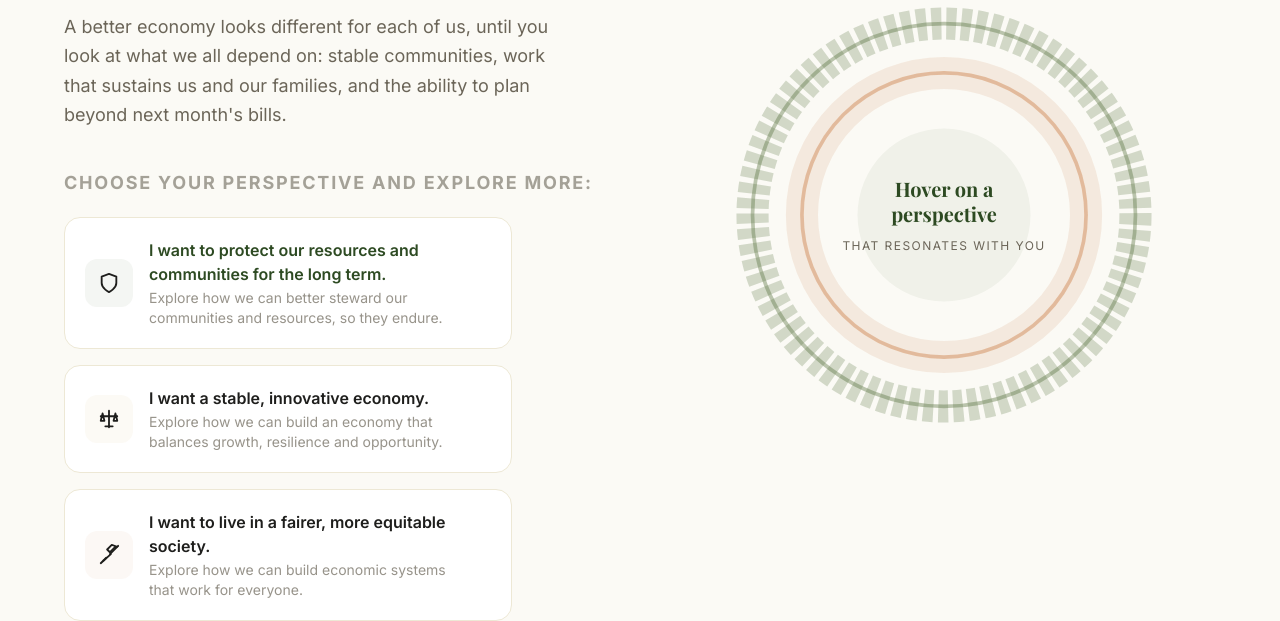
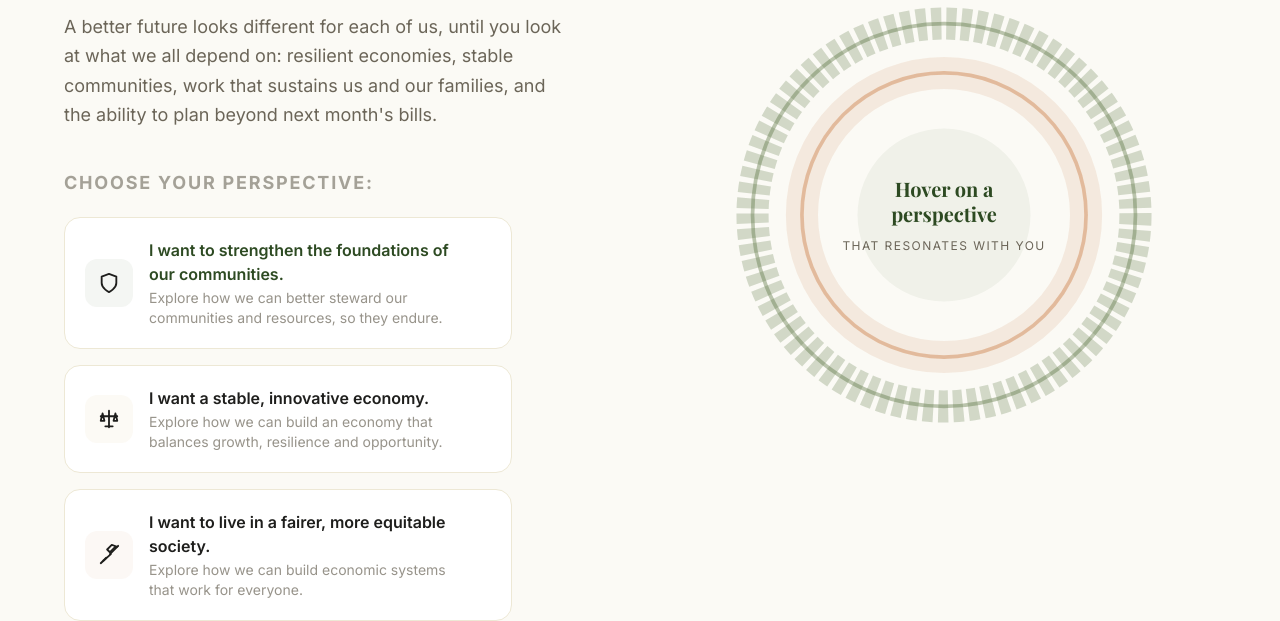
Before and after one commit to better-economies/a-guide-to-a-better-future, a plain HTML site: page index.html in a window 1280 px wide. Shown: the part 192-813 px from the top of the page. Drawn offline with nearby package versions, Linux system fonts and the light colour scheme; a web font is replaced by a local one.

Commit message:
Update index.html

```diff
--- a/index.html
+++ b/index.html
@@ -244,10 +244,10 @@
             What does a <span class="text-terracotta italic">better future</span> look like to you?
           </h1>
           <p class="text-lg text-muted mb-10 leading-relaxed max-w-lg reveal-left" style="animation-delay: 0.1s;">
-            A better economy looks different for each of us, until you look at what we all depend on: stable communities, work that sustains us and our families, and the ability to plan beyond next month's bills.
+            A better future looks different for each of us, until you look at what we all depend on: resilient economies, stable communities, work that sustains us and our families, and the ability to plan beyond next month's bills.
           </p>
 
-          <p class="text-lg uppercase tracking-widest text-muted/60 mb-5 font-bold reveal-fade" style="animation-delay: 0.25s;">Choose your perspective and explore more:</p>
+          <p class="text-lg uppercase tracking-widest text-muted/60 mb-5 font-bold reveal-fade" style="animation-delay: 0.25s;">Choose your perspective:</p>
           <div class="flex flex-col gap-4 max-w-md">
 
             <!-- Perspective 1: Conservative -->
@@ -257,7 +257,7 @@
                  onmouseleave="updateDoughnut('default')">
               <span class="text-2xl flex-shrink-0 w-12 h-12 rounded-xl flex items-center justify-center bg-forest/5 group-hover:bg-forest/10 transition-colors"><svg xmlns="http://www.w3.org/2000/svg" width="22" height="22" viewBox="0 0 24 24" fill="none" stroke="currentColor" stroke-width="2" stroke-linecap="round" stroke-linejoin="round"><path d="M12 22s8-4 8-10V5l-8-3-8 3v7c0 6 8 10 8 10z"/></svg></span>
               <div class="flex-1 min-w-0">
-                <div class="font-semibold text-forest">I want to protect our resources and communities for the long term.</div>
+                <div class="font-semibold text-forest">I want to strengthen the foundations of our communities.</div>
                 <div class="text-sm text-muted/70 mt-0.5">Explore how we can better steward our communities and resources, so they endure.</div>
               </div>
               <span class="text-forest/0 group-hover:text-forest/40 text-2xl transition-all transform group-hover:translate-x-1">→</span>
```
